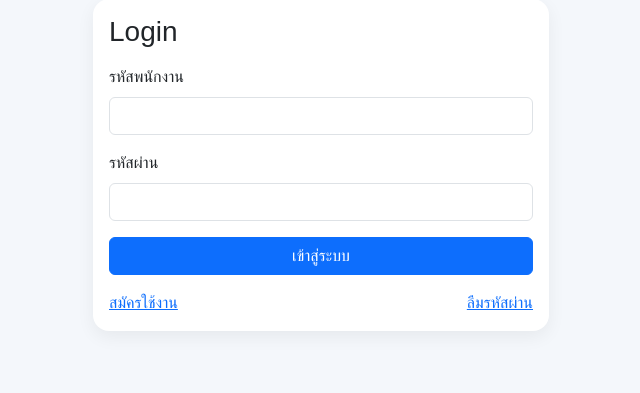
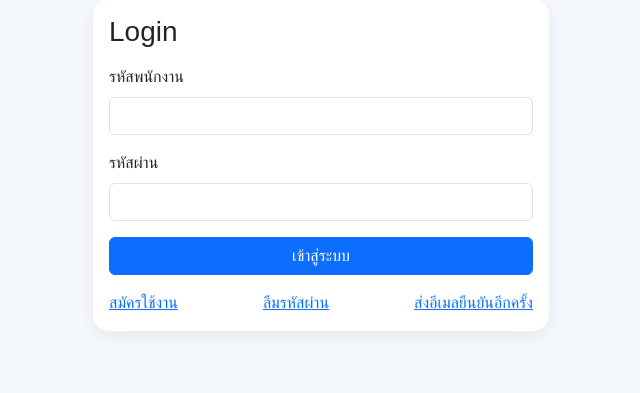
Before and after one commit to nthanaphat14/sanko-connect, a Flask app: page /login in a window 1280 px wide. Shown: the part 81-474 px from the top of the page, without its empty margins (319-959 px from the left). Run offline with Flask 3, Linux system fonts and the light colour scheme.

Commit message:
Update login.html

```diff
--- a/templates/auth/login.html
+++ b/templates/auth/login.html
@@ -19,9 +19,10 @@
                 <button type="submit" class="btn btn-primary w-100">เข้าสู่ระบบ</button>
             </form>
 
-            <div class="mt-3 d-flex justify-content-between">
+            <div class="mt-3 d-flex justify-content-between flex-wrap gap-2">
                 <a href="{{ url_for('auth.register') }}">สมัครใช้งาน</a>
                 <a href="{{ url_for('auth.forgot_password') }}">ลืมรหัสผ่าน</a>
+                <a href="{{ url_for('auth.resend_verification') }}">ส่งอีเมลยืนยันอีกครั้ง</a>
             </div>
         </div>
     </div>
```
